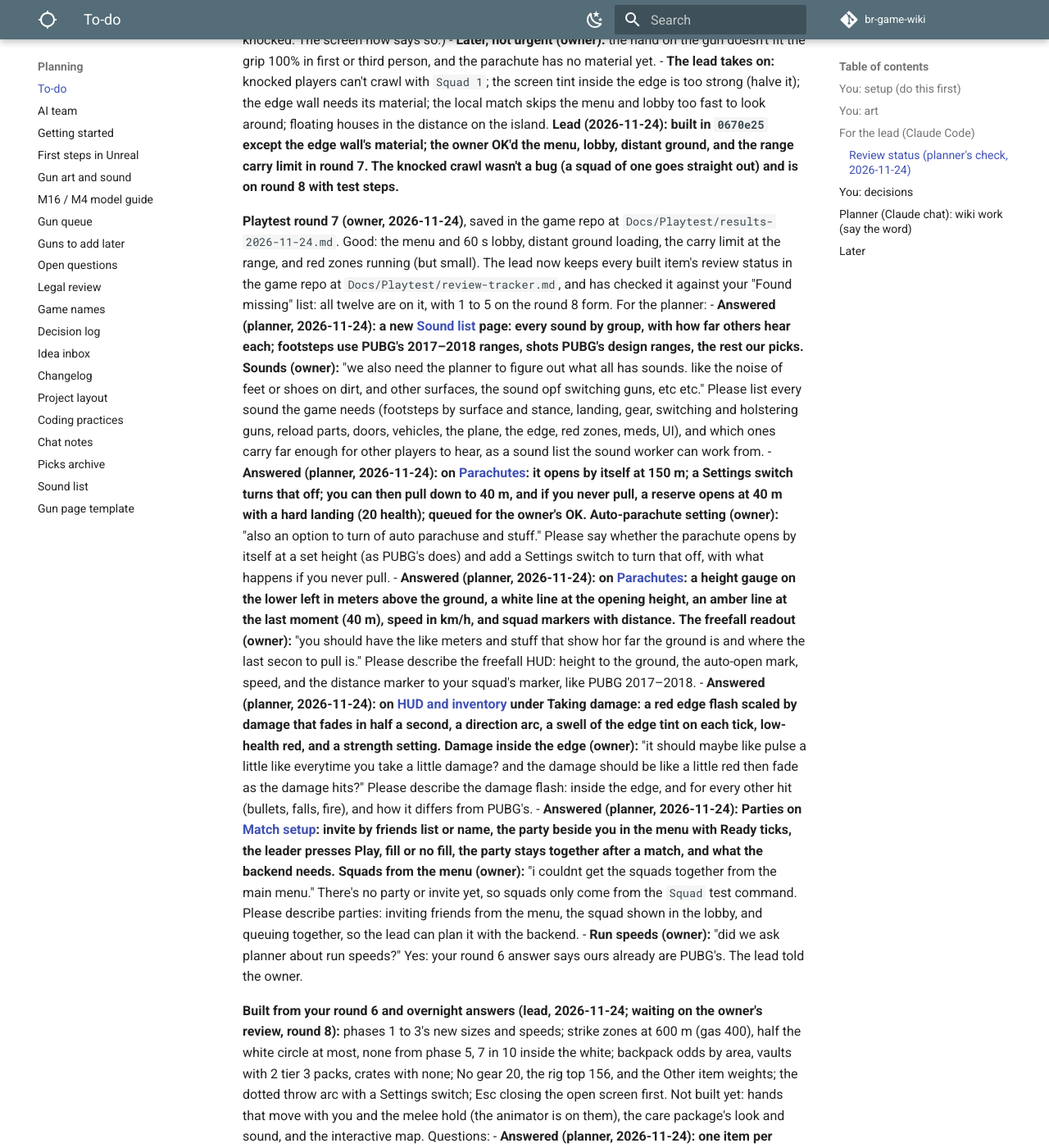
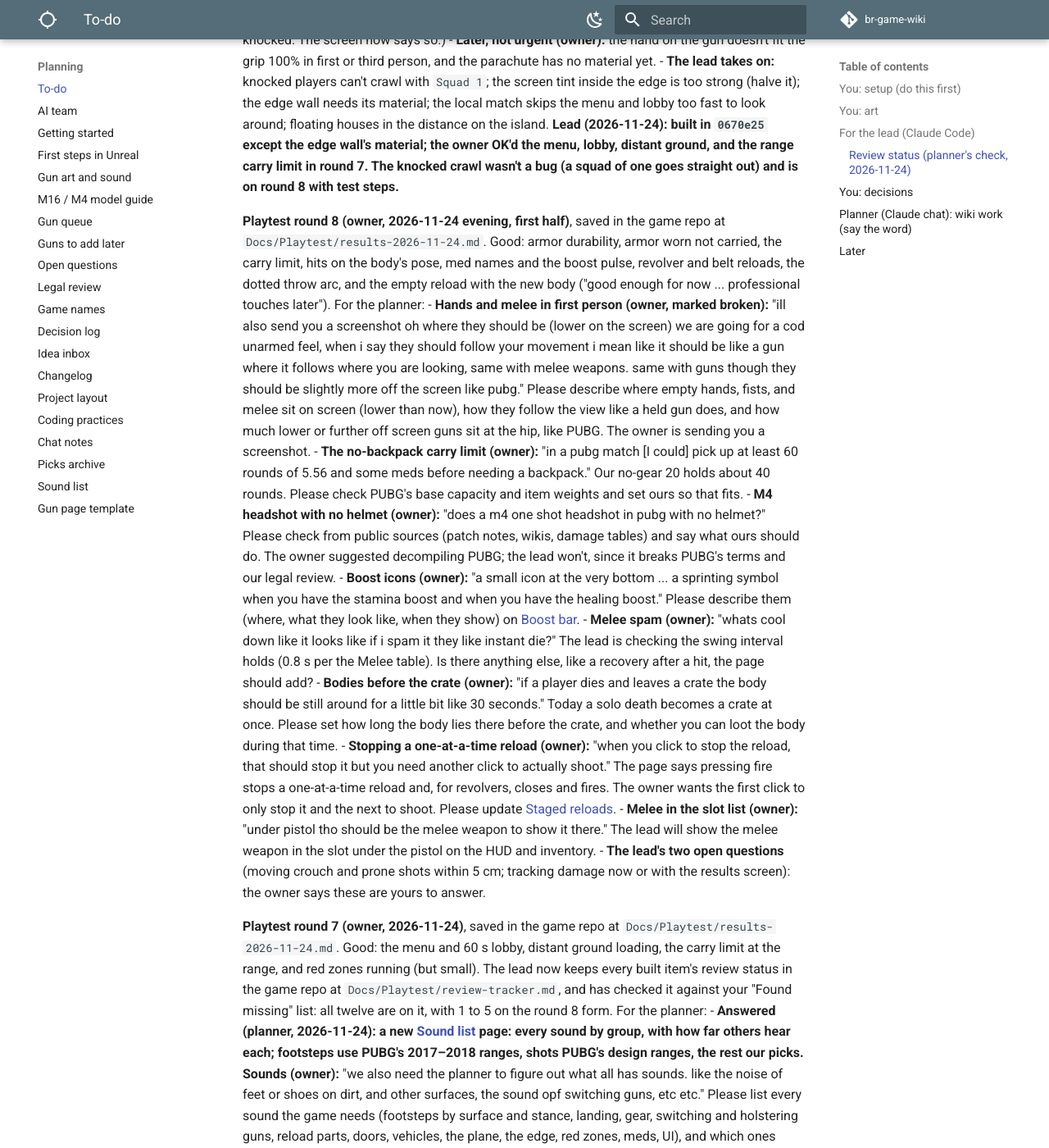
Before and after one commit to DerrickSpartan1/br-game-wiki, an MkDocs documentation site: the page built from docs/planning/to-do.md, in a window 1280 px wide and 1400 px high, scrolled down 16718 px. Shown: the whole window at 82% size. Built offline with MkDocs 1.6.1 and Material for MkDocs 9.7.7, drawn with Linux system fonts in a browser that asks for light colours; comment, search, counter and statistics services are not loaded.

Commit message:
Playtest round 8 first half for the planner: first-person hands, carry limit, M4 headshot, boost icons, melee spam, bodies before crates, stopping reloads
Co-Authored-By: Claude Opus 5.5 <noreply@anthropic.com>

```diff
--- a/docs/planning/to-do.md
+++ b/docs/planning/to-do.md
@@ -229,6 +229,17 @@ The planner went through every item and report on this page against the game rep
 - **Later, not urgent (owner):** the hand on the gun doesn't fit the grip 100% in first or third person, and the parachute has no material yet.
 - **The lead takes on:** knocked players can't crawl with `Squad 1`; the screen tint inside the edge is too strong (halve it); the edge wall needs its material; the local match skips the menu and lobby too fast to look around; floating houses in the distance on the island. **Lead (2026-11-24): built in `0670e25` except the edge wall's material; the owner OK'd the menu, lobby, distant ground, and the range carry limit in round 7. The knocked crawl wasn't a bug (a squad of one goes straight out) and is on round 8 with test steps.**
 
+**Playtest round 8 (owner, 2026-11-24 evening, first half)**, saved in the game repo at `Docs/Playtest/results-2026-11-24.md`. Good: armor durability, armor worn not carried, the carry limit, hits on the body's pose, med names and the boost pulse, revolver and belt reloads, the dotted throw arc, and the empty reload with the new body ("good enough for now ... professional touches later"). For the planner:
+- **Hands and melee in first person (owner, marked broken):** "ill also send you a screenshot oh where they should be (lower on the screen) we are going for a cod unarmed feel, when i say they should follow your movement i mean like it should be like a gun where it follows where you are looking, same with melee weapons. same with guns though they should be slightly more off the screen like pubg." Please describe where empty hands, fists, and melee sit on screen (lower than now), how they follow the view like a held gun does, and how much lower or further off screen guns sit at the hip, like PUBG. The owner is sending you a screenshot.
+- **The no-backpack carry limit (owner):** "in a pubg match [I could] pick up at least 60 rounds of 5.56 and some meds before needing a backpack." Our no-gear 20 holds about 40 rounds. Please check PUBG's base capacity and item weights and set ours so that fits.
+- **M4 headshot with no helmet (owner):** "does a m4 one shot headshot in pubg with no helmet?" Please check from public sources (patch notes, wikis, damage tables) and say what ours should do. The owner suggested decompiling PUBG; the lead won't, since it breaks PUBG's terms and our legal review.
+- **Boost icons (owner):** "a small icon at the very bottom ... a sprinting symbol when you have the stamina boost and when you have the healing boost." Please describe them (where, what they look like, when they show) on [Boost bar](../systems/healing.md#boost-bar).
+- **Melee spam (owner):** "whats cool down like it looks like if i spam it they like instant die?" The lead is checking the swing interval holds (0.8 s per the Melee table). Is there anything else, like a recovery after a hit, the page should add?
+- **Bodies before the crate (owner):** "if a player dies and leaves a crate the body should be still around for a little bit like 30 seconds." Today a solo death becomes a crate at once. Please set how long the body lies there before the crate, and whether you can loot the body during that time.
+- **Stopping a one-at-a-time reload (owner):** "when you click to stop the reload, that should stop it but you need another click to actually shoot." The page says pressing fire stops a one-at-a-time reload and, for revolvers, closes and fires. The owner wants the first click to only stop it and the next to shoot. Please update [Staged reloads](../systems/handling.md#staged-reloads).
+- **Melee in the slot list (owner):** "under pistol tho should be the melee weapon to show it there." The lead will show the melee weapon in the slot under the pistol on the HUD and inventory.
+- **The lead's two open questions** (moving crouch and prone shots within 5 cm; tracking damage now or with the results screen): the owner says these are yours to answer.
+
 **Playtest round 7 (owner, 2026-11-24)**, saved in the game repo at `Docs/Playtest/results-2026-11-24.md`. Good: the menu and 60 s lobby, distant ground loading, the carry limit at the range, and red zones running (but small). The lead now keeps every built item's review status in the game repo at `Docs/Playtest/review-tracker.md`, and has checked it against your "Found missing" list: all twelve are on it, with 1 to 5 on the round 8 form. For the planner:
 - **Answered (planner, 2026-11-24): a new [Sound list](sound-list.md) page: every sound by group, with how far others hear each; footsteps use PUBG's 2017–2018 ranges, shots PUBG's design ranges, the rest our picks.** **Sounds (owner):** "we also need the planner to figure out what all has sounds. like the noise of feet or shoes on dirt, and other surfaces, the sound opf switching guns, etc etc." Please list every sound the game needs (footsteps by surface and stance, landing, gear, switching and holstering guns, reload parts, doors, vehicles, the plane, the edge, red zones, meds, UI), and which ones carry far enough for other players to hear, as a sound list the sound worker can work from.
 - **Answered (planner, 2026-11-24): on [Parachutes](../systems/match-flow.md#parachutes): it opens by itself at 150 m; a Settings switch turns that off; you can then pull down to 40 m, and if you never pull, a reserve opens at 40 m with a hard landing (20 health); queued for the owner's OK.** **Auto-parachute setting (owner):** "also an option to turn of auto parachuse and stuff." Please say whether the parachute opens by itself at a set height (as PUBG's does) and add a Settings switch to turn that off, with what happens if you never pull.
```
